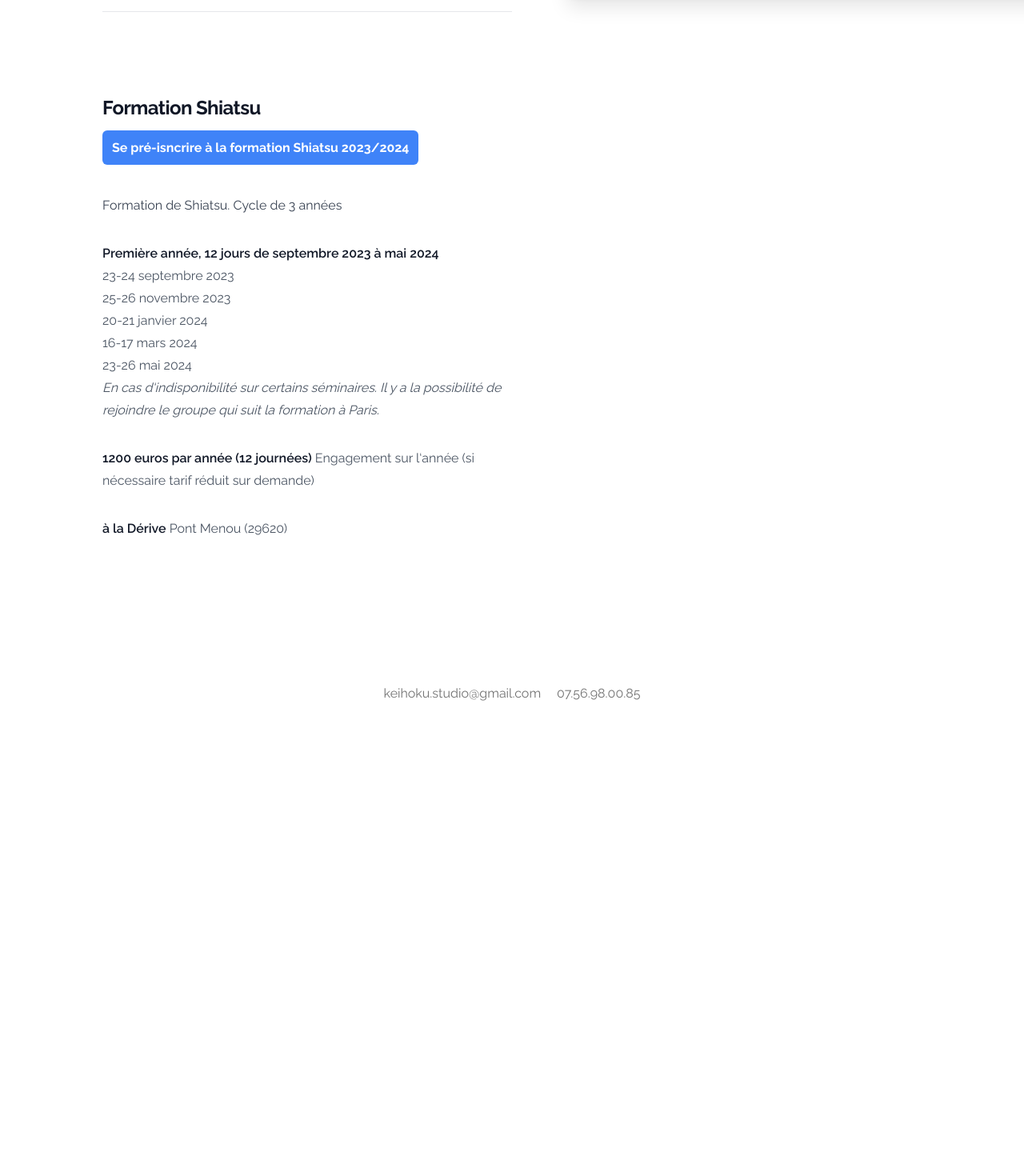
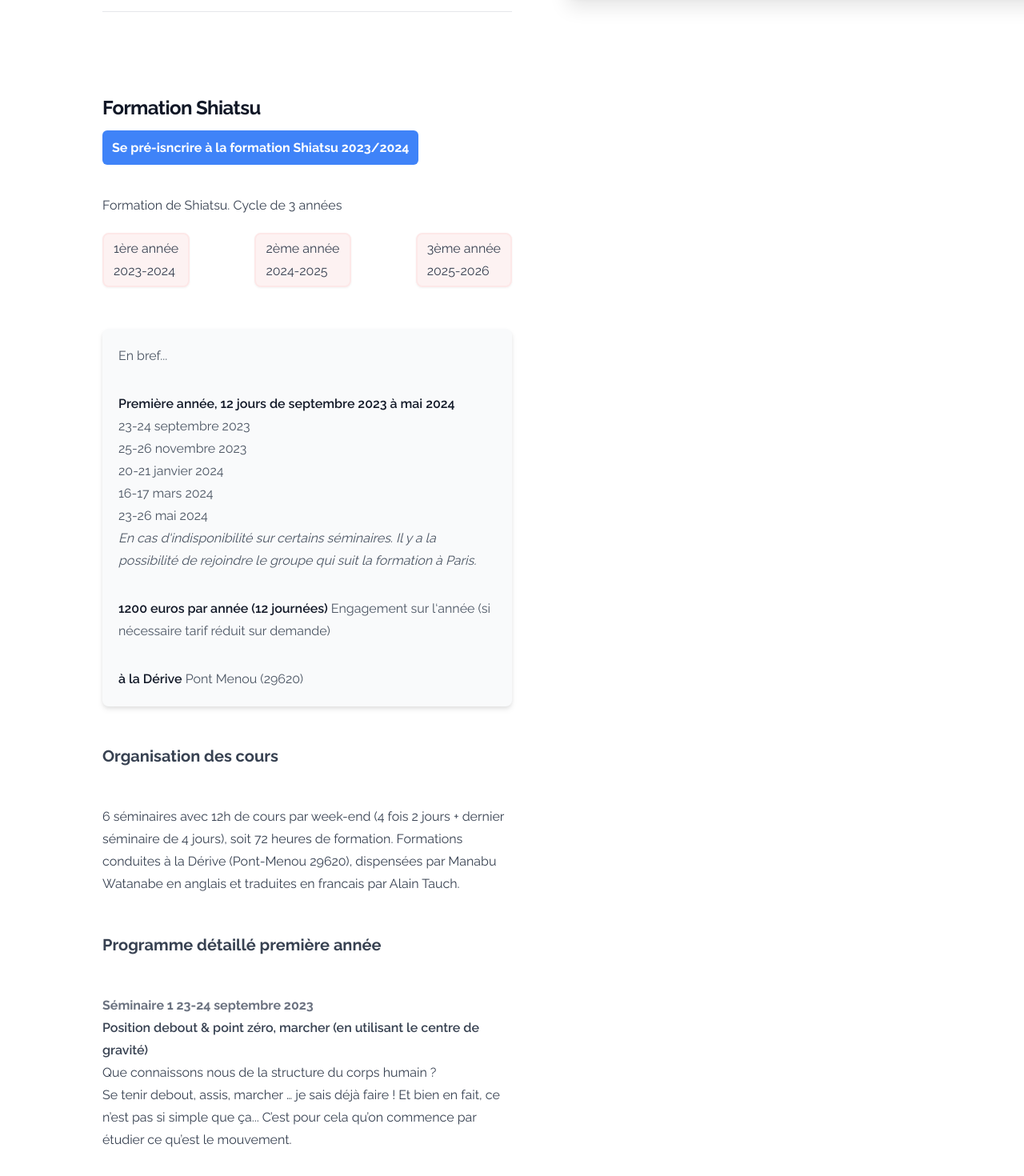
Before and after one commit to jolysnicolas1/keihoku, a Next.js app: page /shiatsu in a window 1280 px wide. Shown: the part 1266-2736 px from the top of the page at 80% size. Before the commit the page ends 2165 px from the top, so only its background shows below. Built offline with nearby package versions, Linux system fonts and the light colour scheme.

Commit message:
add content

```diff
--- a/app/shiatsu/TwShiatsu.tsx
+++ b/app/shiatsu/TwShiatsu.tsx
@@ -61,7 +61,7 @@ export default function TwShiatsu() {
         <div className="lg:col-span-2 lg:col-start-1 lg:row-start-2 lg:mx-auto lg:grid lg:w-full lg:max-w-7xl lg:grid-cols-2 lg:gap-x-8 lg:px-8">
           <div className="lg:pr-4">
             <div className="max-w-xl text-base leading-7 text-gray-700 lg:max-w-lg">
-              <h2 className="mt-16 text-2xl font-bold tracking-tight text-gray-900">Stage Shiatsu & Aunkai</h2>
+              <h2 className="mt-16 text-2xl font-bold tracking-tight text-gray-900">Stage Shiatsu & Aunkai  <span className="text-gray-400" >- 01/02 juillet 2023</span> </h2>
               <div className="pt-5">
                 <Link target="blank" className="bg-blue-500 text-white font-bold rounded-md p-3 my-5 hover:bg-blue-400 duration-500" href="https://notionforms.io/forms/inscription-stage-shiatsu-aunkai-juillet-2023-jfgfs0">
                   Sincrire au stage de Shiatsu & Aunkai
@@ -104,7 +104,24 @@ export default function TwShiatsu() {
               <p className="mt-6">
                 Formation de Shiatsu. Cycle de 3 années
               </p>
-              <ul role="list" className="mt-8 space-y-8 text-gray-600">
+              <div className="flex justify-between">
+                <div className="border-red-100 rounded-lg drop-shadow-sm border-2 py-1 px-3 bg-red-50 my-5">
+                  <p>1ère année</p>
+                  <p>2023-2024</p>
+                </div>
+                <div className="border-red-100 rounded-lg drop-shadow-sm border-2 py-1 px-3 bg-red-50 my-5">
+                  <p>2ème année</p>
+                  <p>2024-2025</p>
+                </div>
+                <div className="border-red-100 rounded-lg drop-shadow-sm border-2 py-1 px-3 bg-red-50 my-5">
+                  <p>3ème année</p>
+                  <p>2025-2026</p>
+                </div>
+              </div>
+              <ul role="list" className="bg-gray-50 p-5 mt-8 space-y-8 text-gray-600 drop-shadow-md rounded-lg">
+                <li>
+                  En bref...
+                </li>
                 <li className="flex gap-x-3">
                   <span>
                     <strong className="font-semibold text-gray-900">Première année, 12 jours de septembre 2023 à mai 2024</strong>
@@ -127,10 +144,21 @@ export default function TwShiatsu() {
                   </span>
                 </li>
               </ul>
-              <p className="mt-8">
-
-              </p>
-
+              <div className="py-12 space-y-12">
+                <h2 className="text-xl font-bold" >Organisation des cours</h2>
+                <p className="mt-8">
+                  6 séminaires avec 12h de cours par week-end (4 fois 2 jours + dernier séminaire de 4 jours), soit 72 heures de formation. Formations conduites à la Dérive (Pont-Menou 29620), dispensées par Manabu Watanabe en anglais et traduites en francais par Alain Tauch.
+                </p>
+                <h2 className="text-xl font-bold" >Programme détaillé première année</h2>
+                <div className="">
+                  <h3 className="text-gray-500 font-bold" >Séminaire 1 <span>23-24 septembre 2023</span> </h3>
+                  <p className="font-semibold" >Position debout & point zéro, marcher (en utilisant le centre de gravité)</p>
+                  <ul className="">
+                    <li>Que connaissons nous de la structure du corps humain ?</li>
+                    <li>Se tenir debout, assis, marcher … je sais déjà faire ! Et bien en fait, ce n’est pas si simple que ça... C’est pour cela qu’on commence par étudier ce qu’est le mouvement.</li>
+                  </ul>
+                </div>
+              </div>
             </div>
           </div>
         </div>
--- a/tailwind.config.js
+++ b/tailwind.config.js
@@ -13,6 +13,9 @@ module.exports = {
         'gradient-conic':
           'conic-gradient(from 180deg at 50% 50%, var(--tw-gradient-stops))',
       },
+      colors: {
+        test: '#FDBEE0',
+      },
     },
   },
   plugins: [
```
